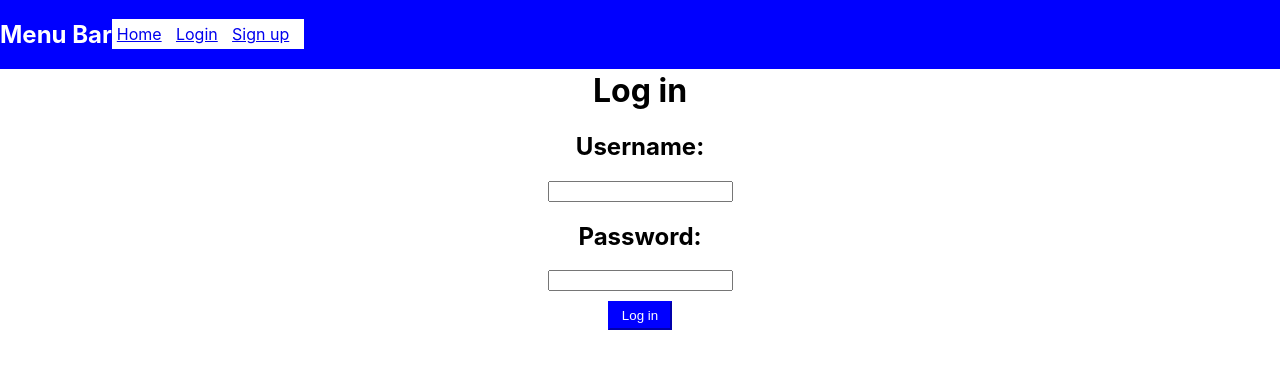
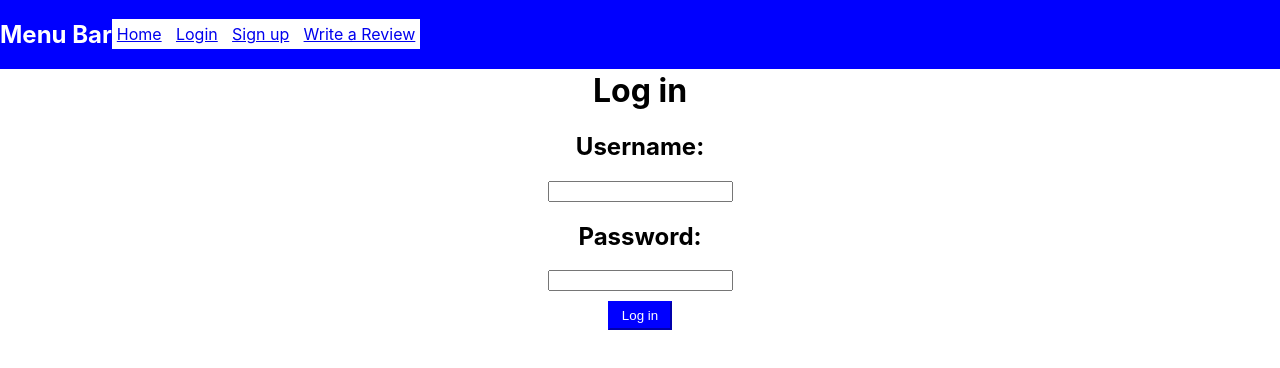
Before and after one commit to ArushRam/BruinBytes, a React (Create React App) app in the folder client/: page /login in a window 1280 px wide. Shown: the top 368 px of the page. Built offline with nearby package versions, Linux system fonts and the light colour scheme.

Commit message:
Router stuff
Organized routers so routes know user data. Also routes will redirect
from review if not logged in

```diff
--- a/client/src/App.js
+++ b/client/src/App.js
@@ -1,18 +1,47 @@
 import './App.css';
 import React, {useState} from 'react';
-import { Outlet, Link } from "react-router-dom";
+import { Outlet, Route, Routes, Navigate } from "react-router-dom";
 import MenuBar from './components/MenuBar.js';
+import LoginPage from './components/LoginPage'
+import DiningHallContainer from './components/DiningHallContainer';
+import DiningHallInfo from './components/DiningHallInfo';
+import ReviewPage from './components/ReviewPage';
+import SignupPage from './components/SignupPage';
+
+
+function Home(props) {
+  return (
+    <div className="App">
+      <MenuBar currUser={props.currUser}/>
+      <Outlet />
+    </div>
+  );
+}
 
 
 
 function App() {
   const [userData, setUserData] = useState(null);  // contains data on logged in user
-
-
   return (
-    <div className="App">
-      <MenuBar currUser={userData}/>
-      <Outlet />
+    <div>
+      <Routes>
+        <Route path='/' element={<Home currUser={userData}/>}>
+          <Route path='/home' element={<DiningHallContainer />} />
+          <Route path='/login' element={<LoginPage />} />
+          <Route path='/signup' element={<SignupPage />} />
+          <Route path='/review' element={<ReviewPage currUser={userData}/>} />
+          <Route path='/dininghall/:dininghall' element={<DiningHallInfo />} />
+          <Route index element={<DiningHallContainer />}/>
+          <Route /* for undefined routes */
+            path="*"
+            element={
+            <main style={{ padding: "1rem" }}>
+              <p>There's nothing here!</p>
+            </main>
+            }
+          />
+        </Route>
+      </Routes>
     </div>
   );
 }
--- a/client/src/components/MenuBar.js
+++ b/client/src/components/MenuBar.js
@@ -5,6 +5,16 @@ import '../css/MenuBar.css';
 
 
 function MenuBar(props) {
+  let reviewLink;
+  if (props.currUser){
+    reviewLink =
+    <Link to={{pathname: "/review", state: { currUser: props.currUser } }}
+    >Write a Review</Link>
+  } else {
+    reviewLink =
+    <Link to={{pathname: "/login", state: { currUser: props.currUser } }}
+    >Write a Review</Link>
+  }
   return (
     <div className="menubar">
       <h2> Menu Bar </h2>
@@ -17,13 +27,7 @@ function MenuBar(props) {
           {!props.currUser &&
             <Link to="/signup">Sign up</Link>
           } | {" "}
-          {props.currUser &&   // render if user is logged in
-            <Link to={{
-              pathname: "/review",
-              state: { currUser: props.currUser }
-            }}
-            >Write a Review</Link>
-          }
+          {reviewLink}
         </ul>
       </nav>
     </div>
--- a/client/src/components/ReviewPage.js
+++ b/client/src/components/ReviewPage.js
@@ -1,8 +1,9 @@
 import React, {useState} from 'react';
+import { Navigate } from 'react-router';
 import '../css/ReviewPage.css';
 
 
-function ReviewPage(props) {
+function Review(props) {
   // object containing parts of the user review
   const [userInput, setUserInput] = useState(
     {
@@ -63,4 +64,9 @@ function ReviewPage(props) {
   );
 }
 
+// for protected pages
+function ReviewPage(props) {
+  return props.currUser ? <Review currUser={props.currUser}/> : <Navigate to="/login"/>;
+}
+
 export default ReviewPage
--- a/client/src/index.js
+++ b/client/src/index.js
@@ -1,37 +1,17 @@
 import React from 'react';
 import ReactDOM from 'react-dom';
-import { BrowserRouter, Routes, Route } from 'react-router-dom';
+import { BrowserRouter } from 'react-router-dom';
 import './index.css';
 import App from './App';
-import LoginPage from './components/LoginPage'
-import DiningHallContainer from './components/DiningHallContainer';
+
 import reportWebVitals from './reportWebVitals';
-import DiningHallInfo from './components/DiningHallInfo';
-import ReviewPage from './components/ReviewPage';
-import SignupPage from './components/SignupPage';
+
 
 
 ReactDOM.render(
   <React.StrictMode>
     <BrowserRouter>
-      <Routes>
-        <Route path='/' element={<App />}>
-          <Route path='/home' element={<DiningHallContainer />} />
-          <Route path='/login' element={<LoginPage />} />
-          <Route path='/review' element={<ReviewPage />} /> { /*only if user is logged in (fix later) */}
-          <Route path='/dininghall/:dininghall' element={<DiningHallInfo />} />
-          <Route path='/signup' element={<SignupPage />} />
-          <Route index element={<DiningHallContainer />}/>
-          <Route /* for undefined routes */
-            path="*"
-            element={
-            <main style={{ padding: "1rem" }}>
-              <p>There's nothing here!</p>
-            </main>
-            }
-          />
-        </Route>
-      </Routes>
+      <App />
     </BrowserRouter>
   </React.StrictMode>,
   document.getElementById('root')
```
